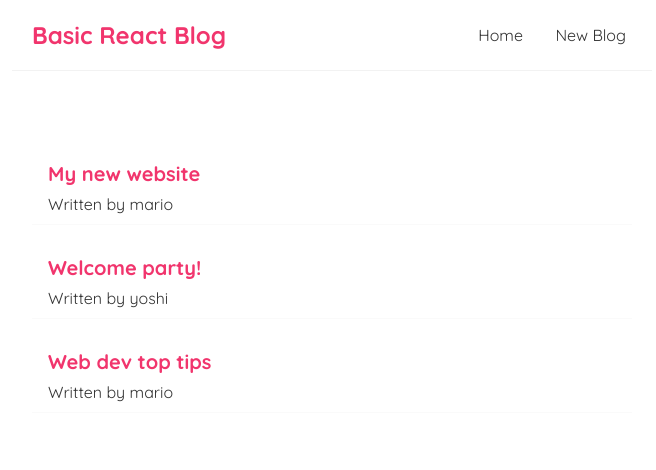
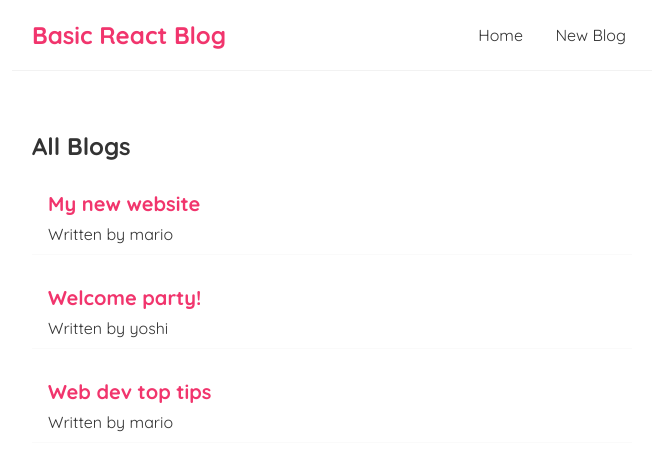
Before and after one commit to TandohAnthonyNwiAckah/basic_blog_react, a React (Create React App) app: page / in a window 1280 px wide. Shown: the top 470 px of the page, without its empty margins (308-964 px from the left). Built offline with nearby package versions, Linux system fonts and the light colour scheme.

Commit message:
commit props

```diff
--- /dev/null
+++ b/src/BlogList.js
@@ -0,0 +1,18 @@
+const BlogList = ({ blogs, title }) => {
+  //   const blogs = props.blogs;
+  //   const title = props.title;
+
+  return (
+    <div className="blog-list">
+      <h2>{title}</h2>
+      {blogs.map((blog) => (
+        <div className="blog-preview" key={blog.id}>
+          <h2>{blog.title}</h2>
+          <p>Written by {blog.author}</p>
+        </div>
+      ))}
+    </div>
+  );
+};
+
+export default BlogList;
--- a/src/Home.js
+++ b/src/Home.js
@@ -1,4 +1,5 @@
 import { useState } from "react";
+import BlogList from "./BlogList";
 
 const Home = () => {
   const [blogs, setBlogs] = useState([
@@ -14,12 +15,7 @@
 
   return (
     <div className="home">
-      {blogs.map((blog) => (
-        <div className="blog-preview" key={blog.id}>
-          <h2>{blog.title}</h2>
-          <p>Written by {blog.author}</p>
-        </div>
-      ))}
+      <BlogList blogs={blogs} title={"All Blogs"} />
     </div>
   );
 };
```
